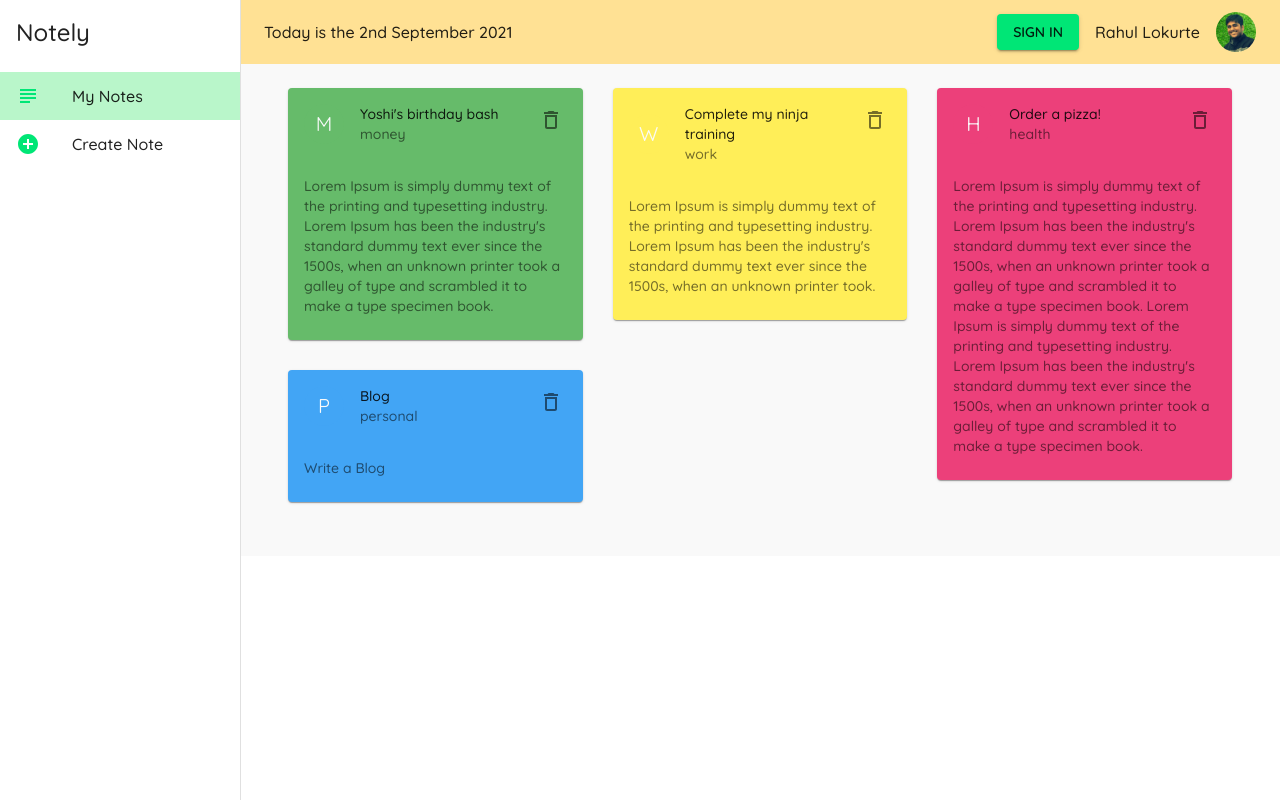
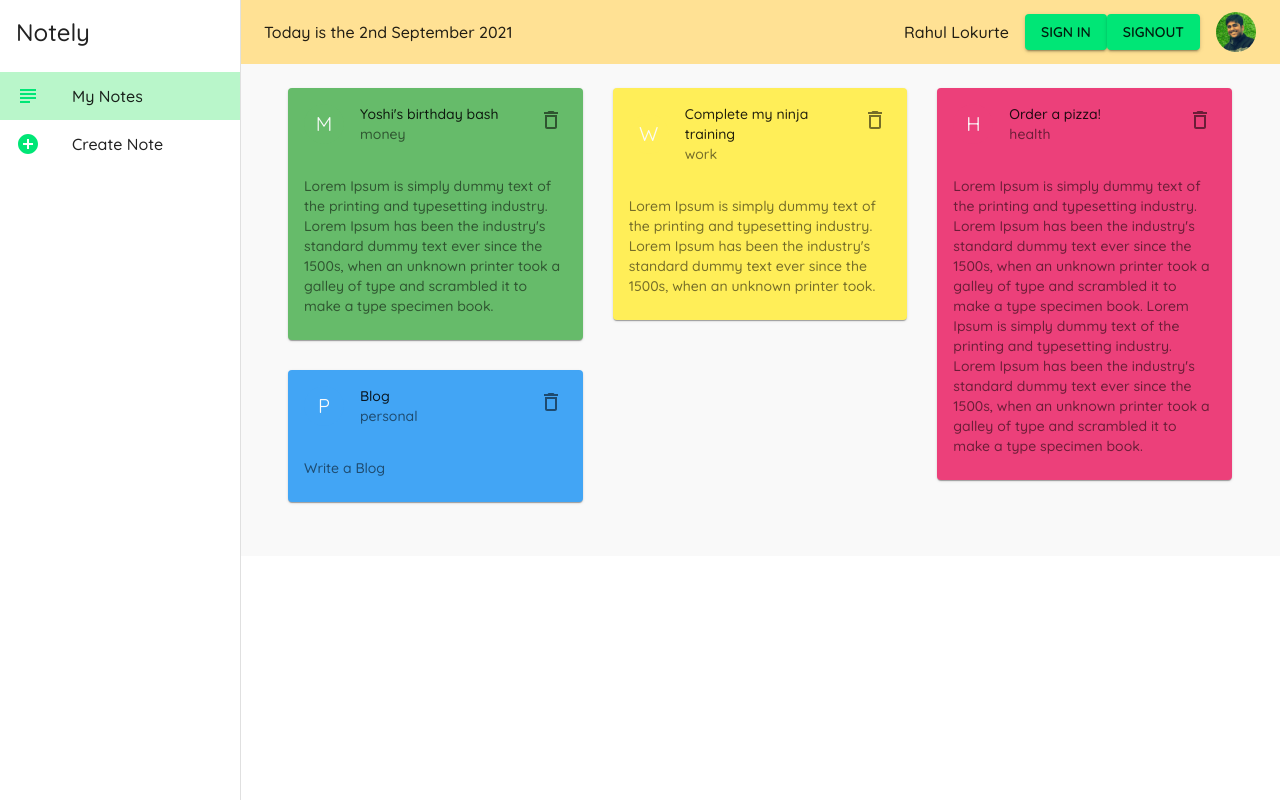
Before and after one commit to rahulmlokurte/notely, a React (Create React App) app: page / in a window 1280 px wide. Built offline with nearby package versions, Linux system fonts and the light colour scheme; no server answers; data requests are answered from the project's data file.

Commit message:
Login and Logout Button Added

```diff
--- a/src/components/Layout.js
+++ b/src/components/Layout.js
@@ -1,7 +1,6 @@
 import {
   AppBar,
   Avatar,
-  Button,
   Drawer,
   List,
   ListItem,
@@ -16,7 +15,9 @@ import { AddCircleOutlined, SubjectOutlined } from "@material-ui/icons";
 import { format } from "date-fns";
 import React from "react";
 import { useHistory, useLocation } from "react-router-dom";
-import { useAuth0 } from "@auth0/auth0-react";
+import LoginButton from "./LoginButton";
+import LogoutButton from "./LogoutButton";
+import Profile from "./Profile";
 
 const drawerWidth = 240;
 const useStyles = makeStyles((theme) => {
@@ -51,8 +52,8 @@ const useStyles = makeStyles((theme) => {
     avatar: {
       marginLeft: theme.spacing(2),
     },
-    button: {
-      marginRight: theme.spacing(2),
+    name: {
+      padding: theme.spacing(2),
     },
   };
 });
@@ -60,7 +61,6 @@ export default function Layout({ children }) {
   const classes = useStyles();
   const history = useHistory();
   const location = useLocation();
-  const { loginWithRedirect } = useAuth0();
   const menuItems = [
     {
       text: "My Notes",
@@ -74,10 +74,6 @@ export default function Layout({ children }) {
     },
   ];
 
-  const handleSignInButton = () => {
-    console.log("I am Clicked");
-    loginWithRedirect();
-  };
   return (
     <div className={classes.root}>
       {/* app bar */}
@@ -86,15 +82,10 @@ export default function Layout({ children }) {
           <Typography className={classes.dates}>
             Today is the {format(new Date(), "do MMMM Y")}
           </Typography>
-          <Button
-            variant="contained"
-            color="secondary"
-            className={classes.button}
-            onClick={handleSignInButton}
-          >
-            Sign In
-          </Button>
-          <Typography>Rahul Lokurte</Typography>
+          <Typography className={classes.name}>Rahul Lokurte</Typography>
+          <LoginButton />
+          <LogoutButton />
+          <Profile />
           <Avatar src="/rahul-lokurte.png" className={classes.avatar} />
         </Toolbar>
       </AppBar>
--- /dev/null
+++ b/src/components/LoginButton.js
@@ -0,0 +1,20 @@
+import { useAuth0 } from "@auth0/auth0-react";
+import { Button } from "@material-ui/core";
+import React from "react";
+
+function LoginButton() {
+  const { loginWithRedirect } = useAuth0();
+  return (
+    <div>
+      <Button
+        variant="contained"
+        color="secondary"
+        onClick={() => loginWithRedirect()}
+      >
+        Sign In
+      </Button>
+    </div>
+  );
+}
+
+export default LoginButton;
--- /dev/null
+++ b/src/components/LogoutButton.js
@@ -0,0 +1,16 @@
+import React from "react";
+import { useAuth0 } from "@auth0/auth0-react";
+import { Button } from "@material-ui/core";
+
+function LogoutButton() {
+  const { logout } = useAuth0();
+  return (
+    <div>
+      <Button variant="contained" color="secondary" onClick={() => logout()}>
+        Signout
+      </Button>
+    </div>
+  );
+}
+
+export default LogoutButton;
--- /dev/null
+++ b/src/components/Profile.js
@@ -0,0 +1,10 @@
+import { useAuth0 } from "@auth0/auth0-react";
+
+import React from "react";
+
+function Profile() {
+  const { user } = useAuth0();
+  return <div>{JSON.stringify(user, null, 2)}</div>;
+}
+
+export default Profile;
```
